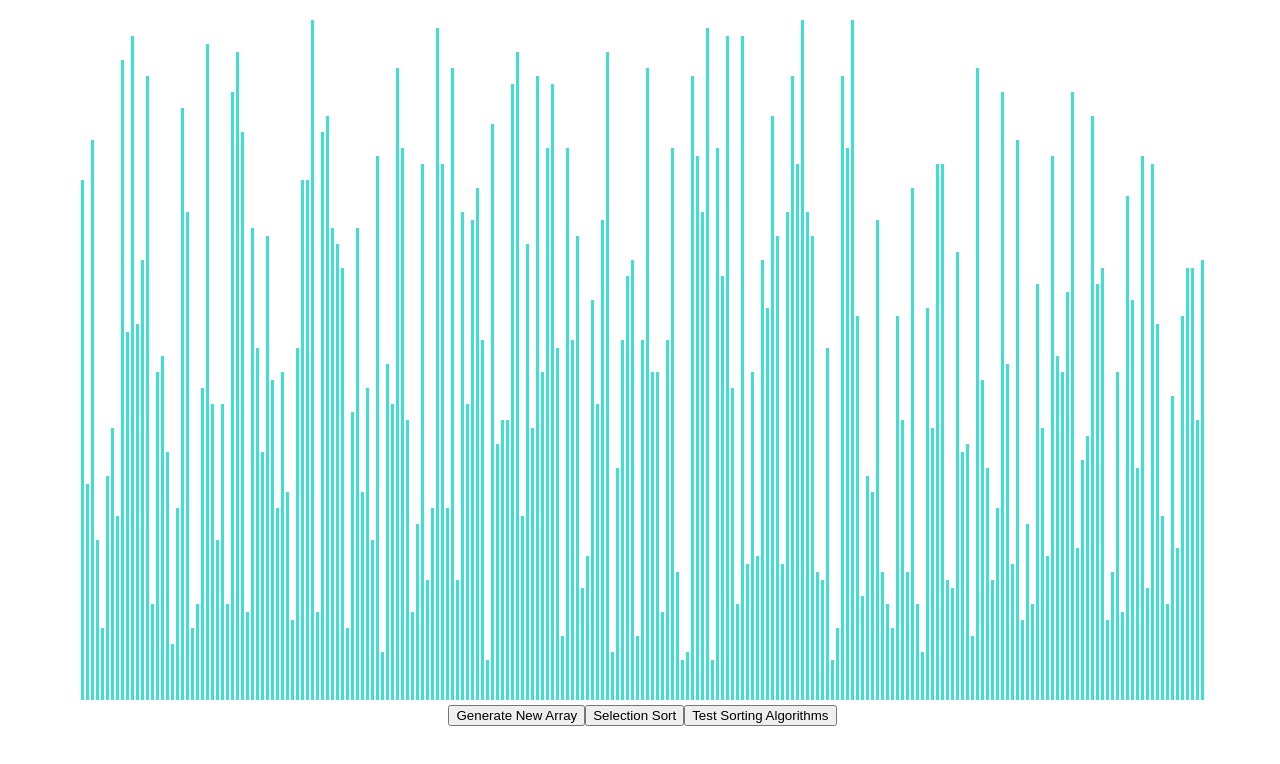
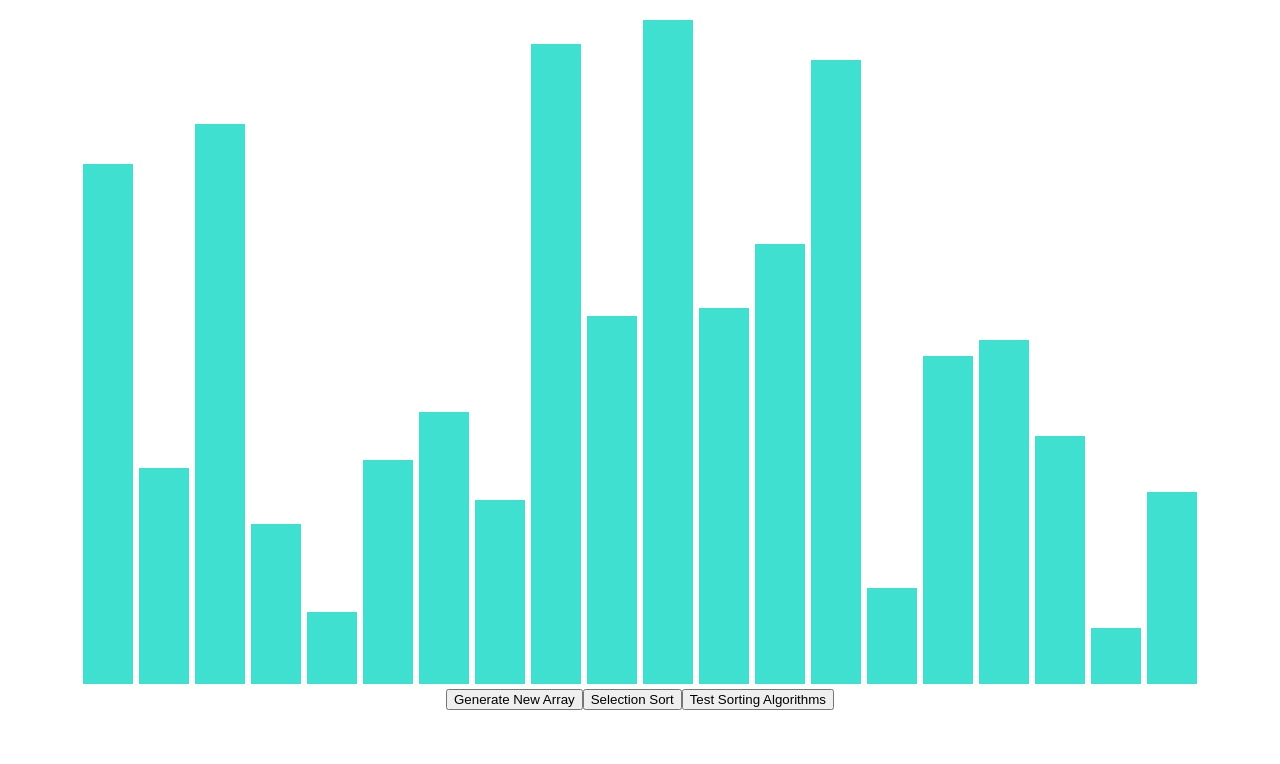
Before and after one commit to jonathanchen7/sorting-visualizer, a React (Create React App) app: page / in a window 1280 px wide. Shown: the top 764 px of the page. Built offline with nearby package versions, Linux system fonts and the light colour scheme.

Commit message:
added temporary sorting visualizer

```diff
--- a/src/SortingVisualizer/SortingVisualizer.css
+++ b/src/SortingVisualizer/SortingVisualizer.css
@@ -5,8 +5,8 @@
 }
 
 .array-bar {
-    width: 3px;
+    width: 50px;
     background-color: turquoise;
     display: inline-block;
-    margin: 0 1px;
+    margin: 0 3px;
 }
--- a/src/SortingVisualizer/SortingVisualizer.jsx
+++ b/src/SortingVisualizer/SortingVisualizer.jsx
@@ -19,14 +19,15 @@ export default class SortingVisualizer extends React.Component {
     // Creates an int array of length 100 containing numbers between 5-100.
     resetArray() {
         const array = [];
-        for (let i = 0; i < 225; i++) {
+        for (let i = 0; i < 20; i++) {
             array.push(randomIntFromInterval(5, 85));
         }
         this.setState({ array });
     }
 
     selectionSort() {
-
+        const array = sortingAlgorithms.selectionSort(this.state.array.slice());
+        this.setState({ array });
     }
 
     testAlgorithms() {
```
